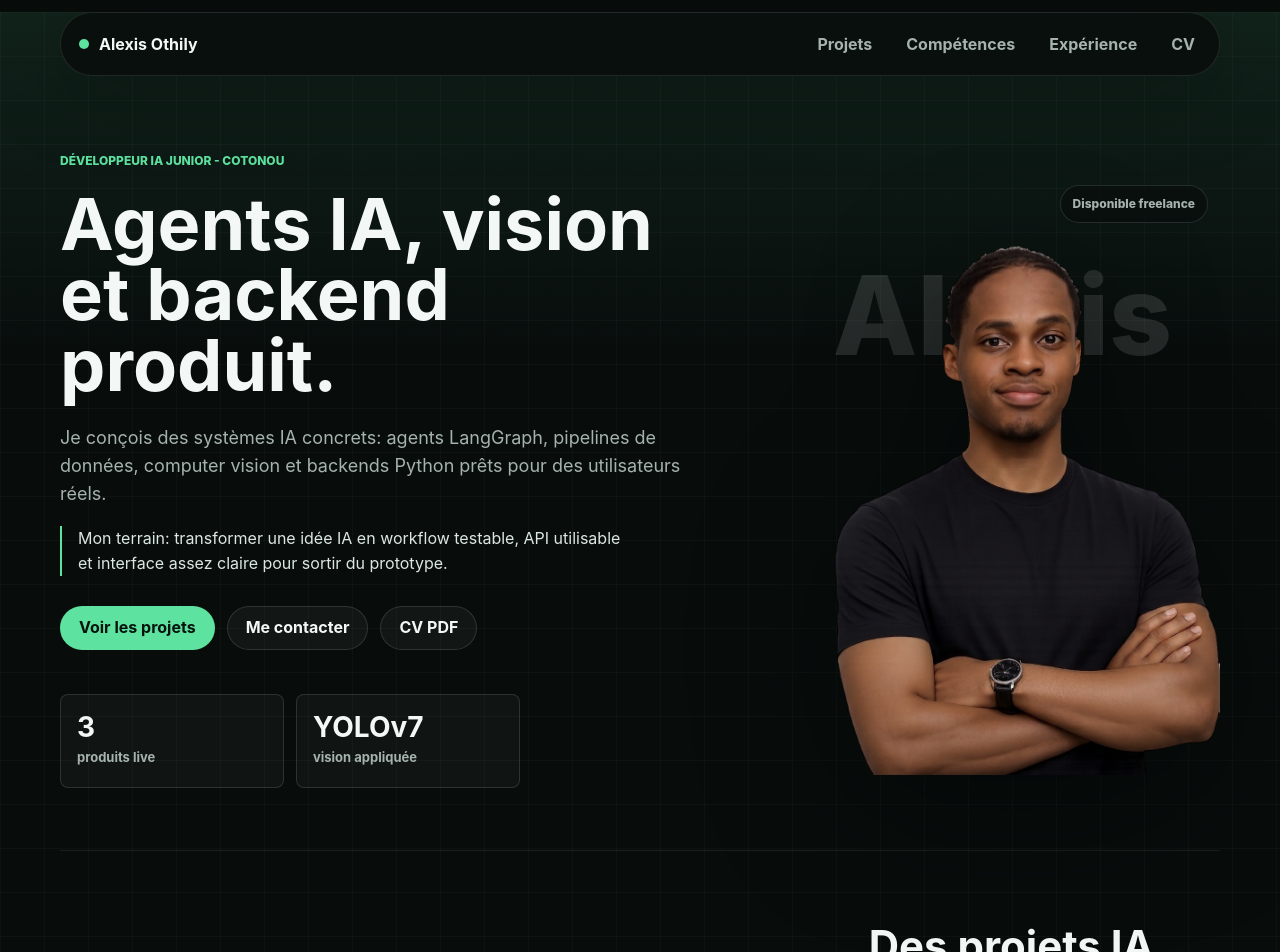
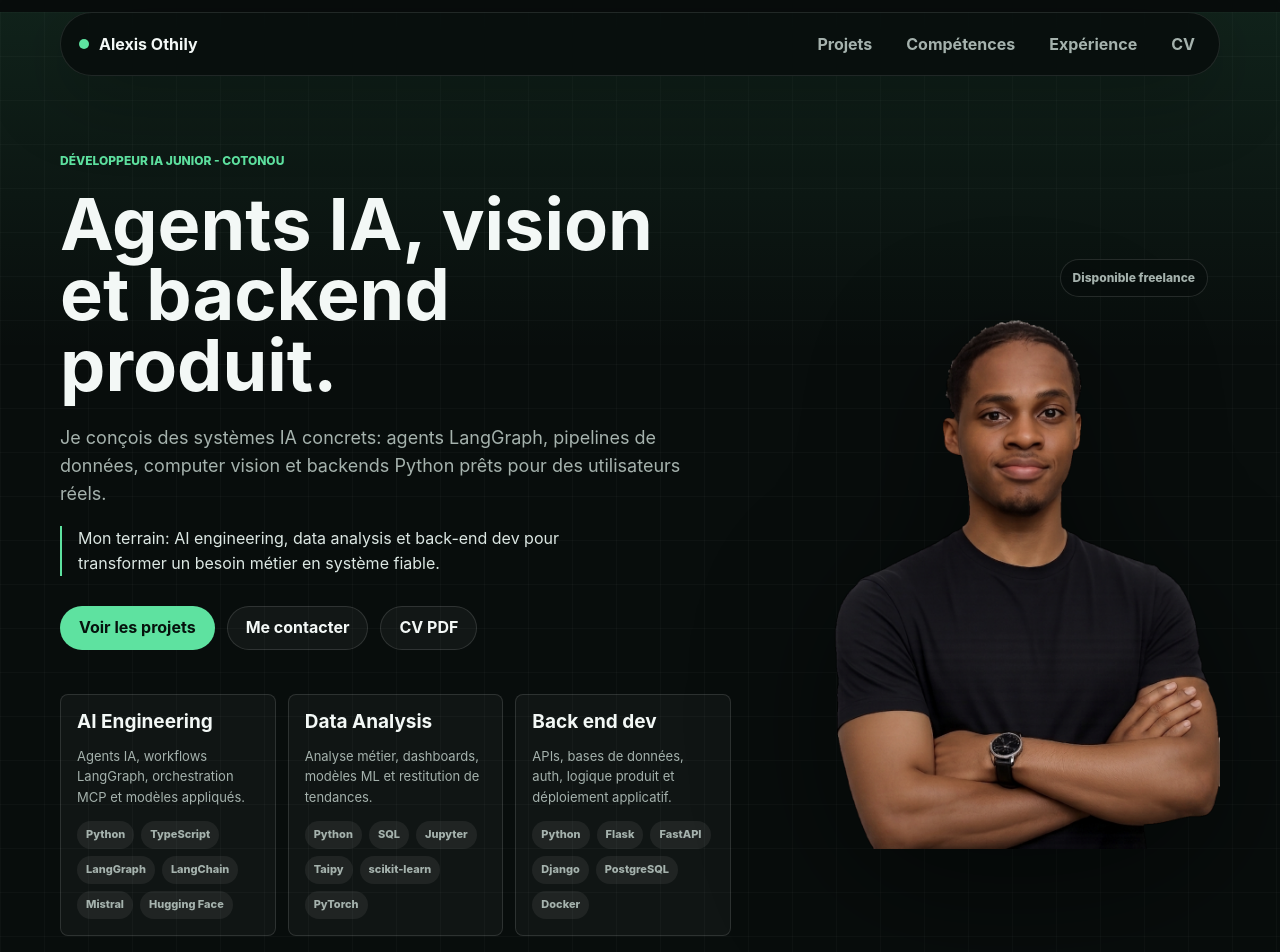
Before and after one commit to Zelyanne/alexis-othily-portfolio, a React (Vite) app: page / in a window 1280 px wide. Shown: the top 952 px of the page. Built offline with nearby package versions, Linux system fonts and the light colour scheme.

Commit message:
Refine hero domain cards

```diff
--- a/src/main.tsx
+++ b/src/main.tsx
@@ -53,9 +53,22 @@ const projects = [
   },
 ] as const
 
-const highlights = [
-  ['3', 'produits live'],
-  ['YOLOv7', 'vision appliquée'],
+const domains = [
+  {
+    title: 'AI Engineering',
+    text: 'Agents IA, workflows LangGraph, orchestration MCP et modèles appliqués.',
+    tools: ['Python', 'TypeScript', 'LangGraph', 'LangChain', 'Mistral', 'Hugging Face'],
+  },
+  {
+    title: 'Data Analysis',
+    text: 'Analyse métier, dashboards, modèles ML et restitution de tendances.',
+    tools: ['Python', 'SQL', 'Jupyter', 'Taipy', 'scikit-learn', 'PyTorch'],
+  },
+  {
+    title: 'Back end dev',
+    text: 'APIs, bases de données, auth, logique produit et déploiement applicatif.',
+    tools: ['Python', 'Flask', 'FastAPI', 'Django', 'PostgreSQL', 'Docker'],
+  },
 ] as const
 
 const skills = [
@@ -146,8 +159,8 @@ function HomePage() {
             utilisateurs réels.
           </p>
           <p className="heroNote">
-            Mon terrain: transformer une idée IA en workflow testable, API
-            utilisable et interface assez claire pour sortir du prototype.
+            Mon terrain: AI engineering, data analysis et back-end dev pour
+            transformer un besoin métier en système fiable.
           </p>
           <div className="actions">
             <a className="button primary" href="#projects">
@@ -160,12 +173,17 @@ function HomePage() {
               CV PDF
             </Link>
           </div>
-          <div className="proof" aria-label="Résumé rapide">
-            {highlights.map(([value, label]) => (
-              <div className="proofItem" key={label}>
-                <strong>{value}</strong>
-                <span>{label}</span>
-              </div>
+          <div className="proof" aria-label="Domaines techniques">
+            {domains.map((domain) => (
+              <article className="proofItem" key={domain.title}>
+                <h2>{domain.title}</h2>
+                <p>{domain.text}</p>
+                <div>
+                  {domain.tools.map((tool) => (
+                    <span key={tool}>{tool}</span>
+                  ))}
+                </div>
+              </article>
             ))}
           </div>
         </div>
--- a/src/styles.css
+++ b/src/styles.css
@@ -235,10 +235,10 @@ a:focus-visible {
 
 .proof {
   display: grid;
-  grid-template-columns: repeat(2, minmax(0, 1fr));
+  grid-template-columns: repeat(3, minmax(0, 1fr));
   gap: 12px;
   margin-top: 44px;
-  max-width: 460px;
+  max-width: 760px;
 }
 
 .skillList span,
@@ -253,25 +253,43 @@ a:focus-visible {
 }
 
 .proofItem {
-  min-height: 94px;
+  min-height: 210px;
   display: grid;
-  align-content: center;
-  gap: 6px;
+  align-content: space-between;
+  gap: 14px;
   padding: 16px;
   border: 1px solid rgba(255, 255, 255, 0.12);
   border-radius: 8px;
   background: rgba(255, 255, 255, 0.035);
 }
 
-.proofItem strong {
-  font-size: 28px;
-  line-height: 1;
+.proofItem h2 {
+  max-width: none;
+  font-size: 19px;
+  line-height: 1.15;
+}
+
+.proofItem p {
+  color: var(--muted);
+  font-size: 13px;
+}
+
+.proofItem div {
+  display: flex;
+  flex-wrap: wrap;
+  gap: 7px;
 }
 
 .proofItem span {
+  min-height: 28px;
+  display: inline-flex;
+  align-items: center;
+  padding: 0 9px;
+  border-radius: 999px;
+  background: rgba(255, 255, 255, 0.065);
   color: var(--muted);
-  font-size: 13px;
-  font-weight: 700;
+  font-size: 11px;
+  font-weight: 800;
 }
 
 .portrait {
@@ -281,16 +299,6 @@ a:focus-visible {
   align-items: end;
   justify-items: center;
   margin: 0;
-}
-
-.portrait::before {
-  content: "Alexis";
-  position: absolute;
-  top: 95px;
-  color: rgba(255, 255, 255, 0.12);
-  font-size: 110px;
-  font-weight: 800;
-  line-height: 1;
 }
 
 .portrait img {
@@ -636,24 +644,32 @@ a:focus-visible {
 
   .hero {
     gap: 34px;
-    padding-top: 42px;
+    padding-top: 34px;
   }
 
   .portrait {
-    min-height: 440px;
-  }
-
-  .portrait::before {
-    top: 50px;
-    font-size: 64px;
+    min-height: 390px;
   }
 
   .portrait img {
-    width: min(100%, 360px);
+    width: min(100%, 330px);
   }
 
   .proof {
     grid-template-columns: 1fr;
+  }
+
+  .proofItem {
+    min-height: 172px;
+    padding: 14px;
+  }
+
+  .proofItem h2 {
+    font-size: 18px;
+  }
+
+  .proofItem span {
+    min-height: 26px;
   }
 
   .projectGrid {
```
